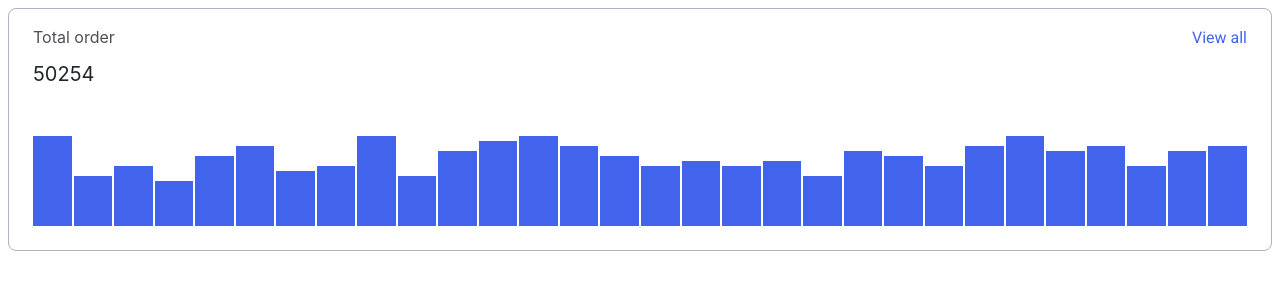
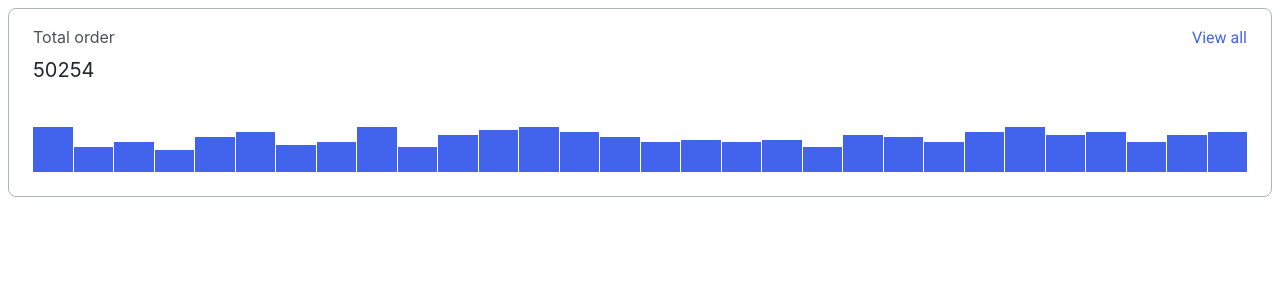
Before and after one commit to js-tasks-ru/htmlcss-20240913_rensedlovskij911, a website: page 04-lection2/01-histogram/index.html in a window 1280 px wide. Drawn offline with Linux system fonts and the light colour scheme.

Commit message:
Работа над ошибками по компоненту 'Гистограмма'

```diff
--- a/04-lection2/01-histogram/histogram.css
+++ b/04-lection2/01-histogram/histogram.css
@@ -28,7 +28,7 @@
   line-height: 26px;
   color: #212429;
   margin: 0;
-  padding: 12px 0 39px 0;
+  padding: 8px 0 39px 0;
 }
 
 .histogram__filter {
@@ -40,10 +40,9 @@
 .histogram__chart {
   display: flex;
   flex-direction: row;
-  height: 100px;
-  justify-content: space-between;
+  height: 50px;
   align-items: flex-end;
-  gap: 2px;
+  gap: 1px;
 }
 
 .chart__column {
```
